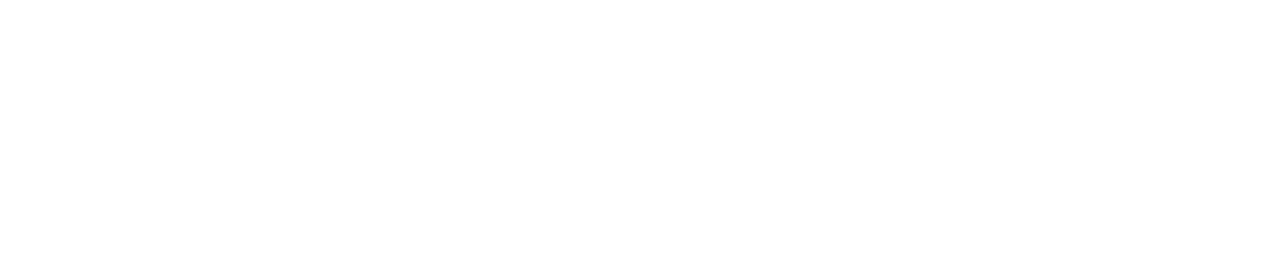
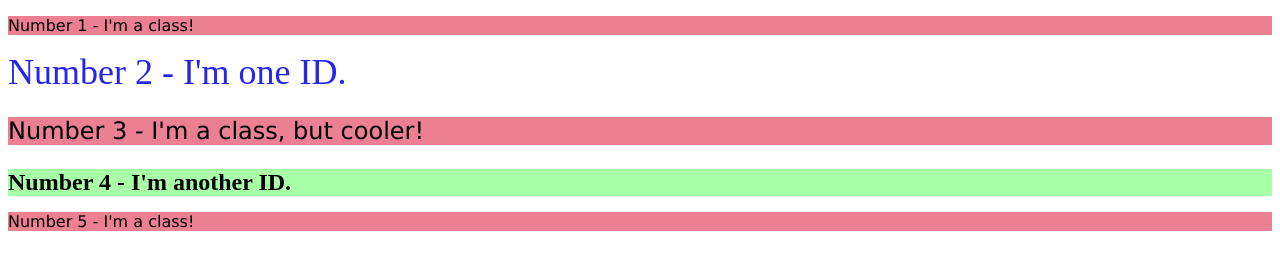
Before and after one commit to wesleypatten/odin-assignments, a plain HTML site: page css-exercises/foundations/02-class-id-selectors/class-id.html in a window 1280 px wide. Drawn offline with Linux system fonts and the light colour scheme.

Commit message:
Complete css class-id selectors css-exercises/

```diff
--- a/css-exercises/foundations/02-class-id-selectors/class-id.html
+++ b/css-exercises/foundations/02-class-id-selectors/class-id.html
@@ -0,0 +1,16 @@
+<!DOCTYPE html>
+<html lang="en">
+    <head>
+        <meta charset="utf-8">
+        <meta name="viewport" content="width=device-width, initial-scale=1.0">
+        <title>Class and ID Selectors</title>
+        <link rel="stylesheet" href="class-is.css">
+    </head>
+    <body>
+        <p class="odd">Number 1 - I'm a class!</p>
+        <div id="second">Number 2 - I'm one ID.</div>
+        <p class="odd third">Number 3 - I'm a class, but cooler!</p>
+        <div id="fourth">Number 4 - I'm another ID.</div>
+        <p class="odd">Number 5 - I'm a class!</p>
+    </body>
+</html>
--- a/css-exercises/foundations/02-class-id-selectors/class-is.css
+++ b/css-exercises/foundations/02-class-id-selectors/class-is.css
@@ -0,0 +1,19 @@
+.odd {
+    background-color: #eb8092;
+    font-family: Verdana, "DejaVu Sans", sans-serif;
+}
+
+#second{
+    color: #2626eb;
+    font-size: 36px;
+}
+
+#fourth{
+    background-color: #a8ffa8;
+    font-size: 24px;
+    font-weight: bold;
+}
+
+.third{
+    font-size: 24px;
+}
```
Also changed, not shown: css-exercises/foundations/01-css-methods/methods.html (+2 -1 lines).
